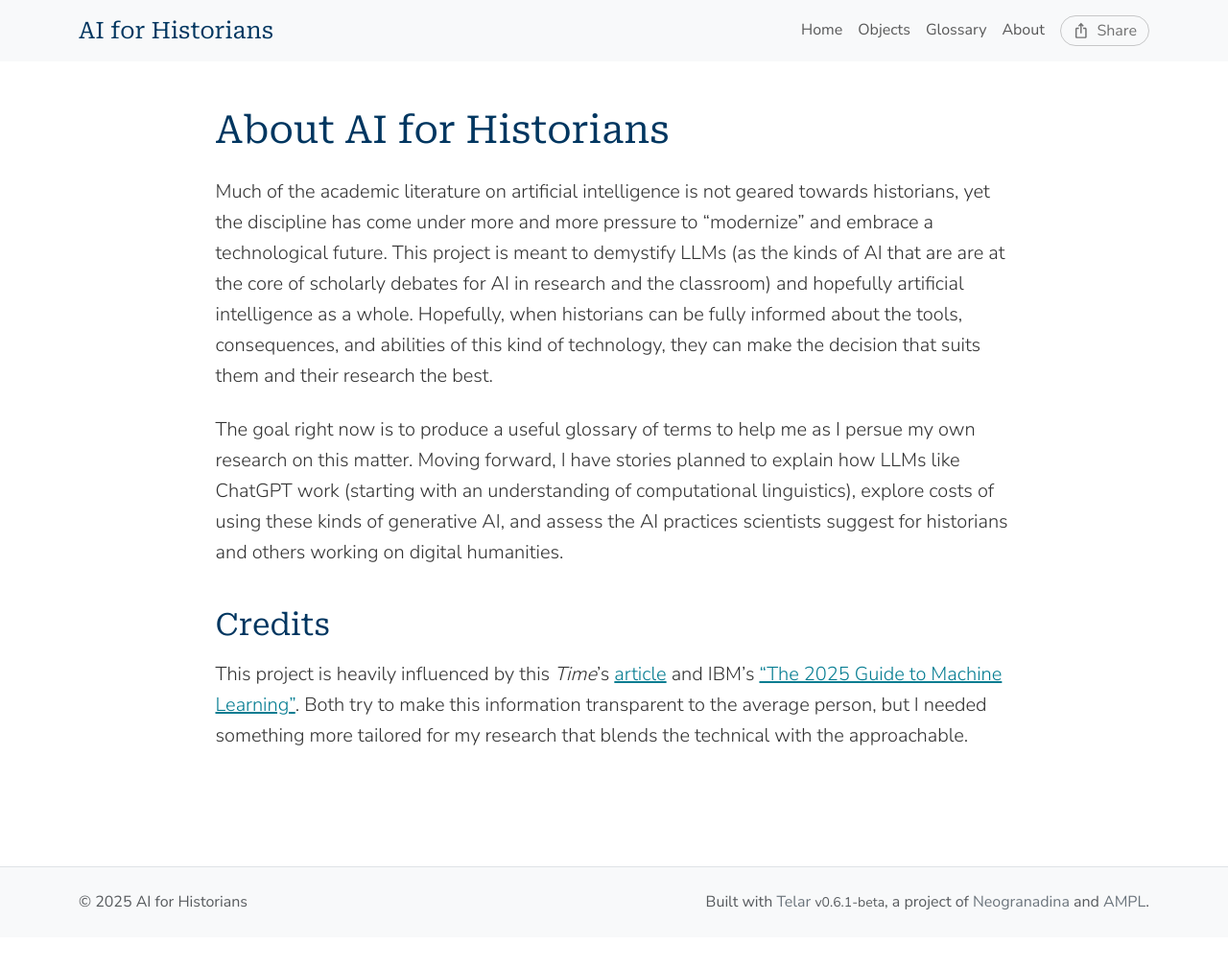
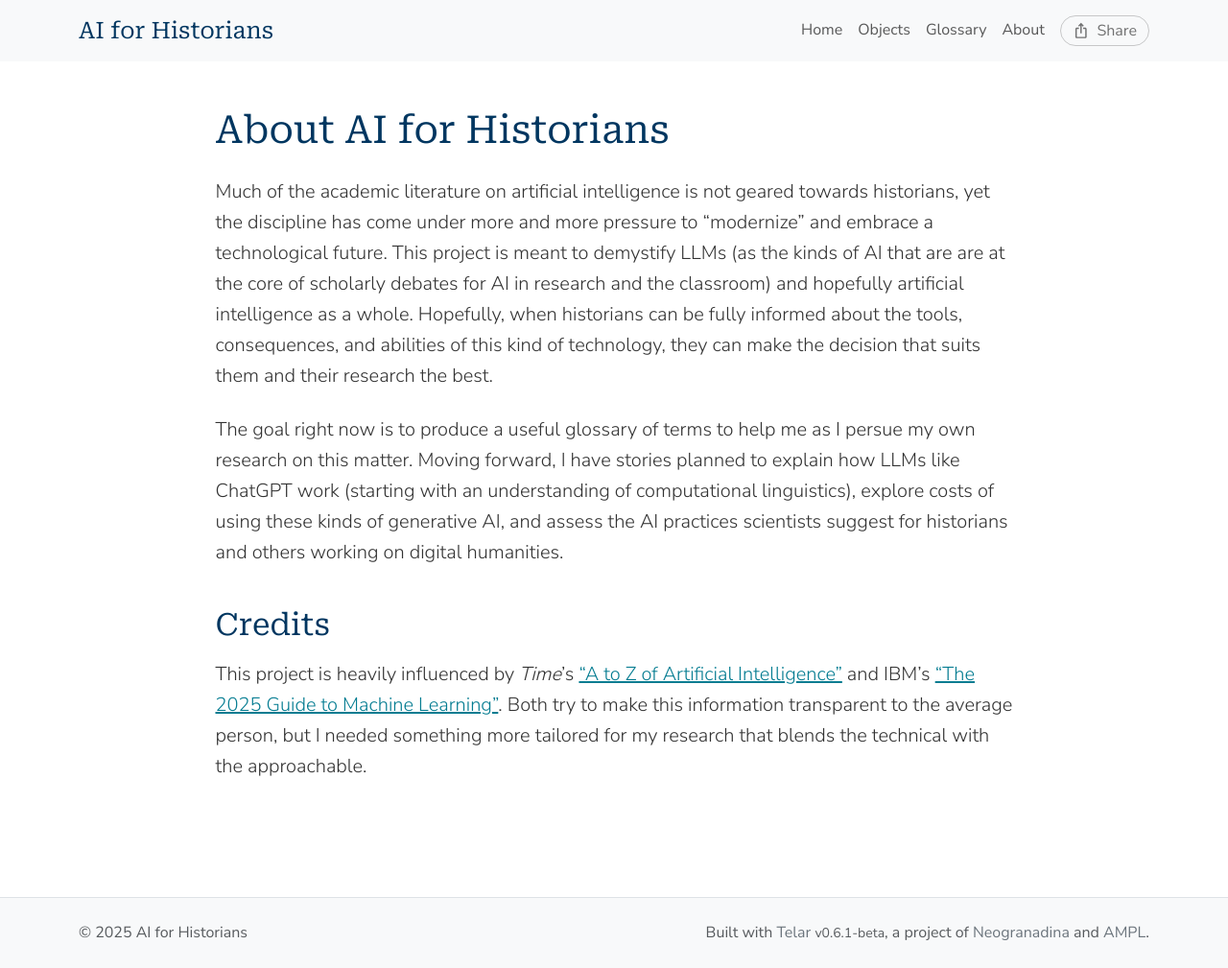
Before and after one commit to avierath/aiforhistory, a Jekyll site: the page built from components/texts/pages/about.md, in a window 1280 px wide. Shown: the whole page at 96% size. Built offline with Jekyll 4.4.1, drawn with Linux system fonts in a browser that asks for light colours; before the commit the page ends 977 px from its top, so only the background shows below that.

Commit message:
external link success

```diff
--- a/components/texts/pages/about.md
+++ b/components/texts/pages/about.md
@@ -13,4 +13,4 @@ The goal right now is to produce a useful glossary of terms to help me as I pers
 
 ## Credits
 
-This project is heavily influenced by this *Time*'s [article](https://time.com/6271657/a-to-z-of-artificial-intelligence/) and IBM's ["The 2025 Guide to Machine Learning"](https://www.ibm.com/think/machine-learning#605511093). Both try to make this information transparent to the average person, but I needed something more tailored for my research that blends the technical with the approachable.
+This project is heavily influenced by *Time*'s ["A to Z of Artificial Intelligence"](https://time.com/6271657/a-to-z-of-artificial-intelligence/) and IBM's ["The 2025 Guide to Machine Learning"](https://www.ibm.com/think/machine-learning#605511093). Both try to make this information transparent to the average person, but I needed something more tailored for my research that blends the technical with the approachable.
```
